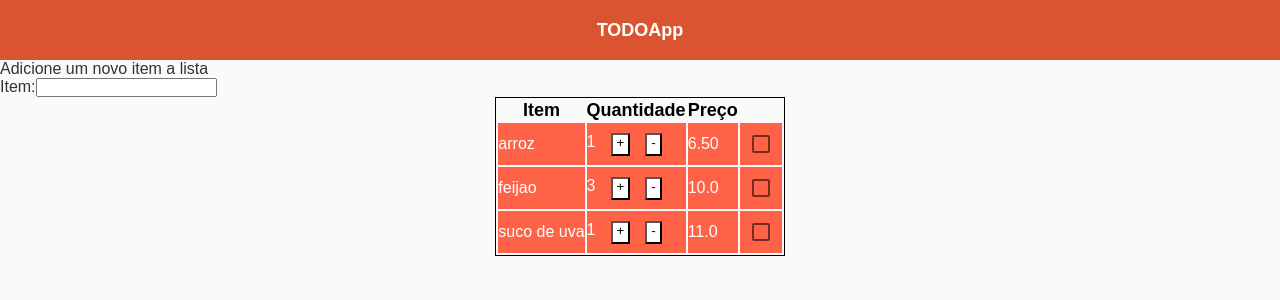
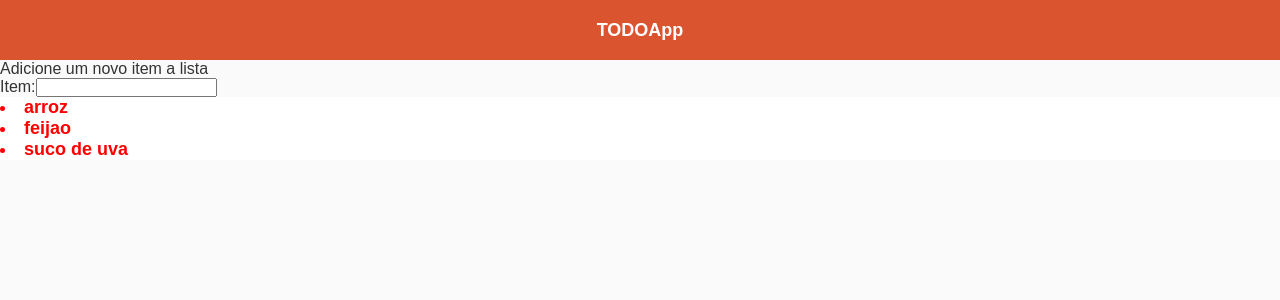
Before and after one commit to raianyrufino/TODOApp, a React (Create React App) app: page / in a window 1280 px wide. Shown: the top 300 px of the page. Built offline with nearby package versions, Linux system fonts and the light colour scheme.

Commit message:
List Itens

```diff
--- a/src/App.js
+++ b/src/App.js
@@ -1,6 +1,4 @@
 import React from 'react';
-// import './App.css';
-// import Tabela from './Tabela';
 
 import "./styles.css";
 
@@ -10,36 +8,16 @@ import Checkboxes from './components/Check/index';
 import Input from './components/Input/index';
 
 function App() {
-
-  const autores =  [
-    {
-      item: 'arroz',
-      quantidade: '1',
-      preco: '6.50'
-    },
-    {
-      item: 'feijao',
-      quantidade: '3',
-      preco: '10.0'
-    },
-    {
-      item: 'suco de uva',
-      quantidade: '1',
-      preco: '11.0'
-    }
-  ];
-
-  return (
+   return (
     <div className="App">
       <Header/>
 
       Adicione um novo item a lista
       <Input/>
 
-      <Tabela autores = { autores }/>
+      <Tabela/>
     </div>
   );
-
 }
 
 export default App;
--- a/src/components/Tabela/index.js
+++ b/src/components/Tabela/index.js
@@ -1,69 +1,134 @@
-import React, {Component} from 'react';
+import React, {useState} from 'react';
 
 import "./styles.css";
 
-import Checkboxes from '../Check/index';
-// import Button from '../Button/index';
+const Tabela = () => {
+    const itens = [
+        {
+          id: 0,
+          status: false,
+          nome: 'arroz',
+          quantidade: '1',
+          preco: '6.50'
+        },
+        {
+          id: 1,
+          status: false,
+          nome: 'feijao',
+          quantidade: '3',
+          preco: '10.0'
+        },
+        {
+          id: 2,
+          status: false,
+          nome: 'suco de uva',
+          quantidade: '1',
+          preco: '11.0'
+        }
+    ];
 
-const TableHead = () => {
+    const[lista, setLista] = useState(itens);
+
+    const riscar = (id) => {
+        const resposta = lista.map(item => {
+        if(item.id === id){
+            item.status = true;
+        }
+        return item;
+        });
+
+        setLista(resposta);
+        console.log(resposta, lista);
+    }
+
     return (
-    <thead>
-        <tr id="tableHead">
-            <th>Item</th>
-            <th>Quantidade</th>
-            <th>Preço</th>
-        </tr>
-    </thead>
+        <div class="tabela">
+            {lista.map((item)=>(
+                <li
+                    key = {item.id}
+                    style = {{textDecoration: item.status ? 'line-through' : '',
+                            color: item.status ? 'green' : 'red'}}
+                    onClick = { () => { riscar(item.id) } }> {item.nome}
+                </li>
+            ))}
+        </div>
     );
 }
 
-const alertChange = (event) => {
-    let item = document.getElementById('item');
-    if(item.style.backgroundColor == 'tomato'){
-        item.style.backgroundColor = 'green';
-        item.style.textDecoration = 'line-through';
-    } else {
-        item.style.removeProperty('text-decoration');
-        item.style.backgroundColor = 'tomato';
-    }
-};
+export default Tabela;
 
 
-const TableBody = props => {
-    const linhas = props.autores.map((linha, index) => {
+// import Checkboxes from '../Check/index';
+// import Button from '../Button/index';
 
-        return (
-            <tr id="item" key={index}>
-                <td>{linha.item}</td>
-                <td>{linha.quantidade}
-                    {/* <Button class="button-quantidade">+</Button>
-                    <Button class="button-quantidade">-</Button> */}
-                    <button onclick="more()" class="button-quantidade">+</button>
-                    <button onclick="less()" class="button-quantidade">-</button>
-                </td>
-                <td>{linha.preco}</td>
-                <td><Checkboxes FuncaoPai={alertChange}/></td>
-            </tr>
-        )
-    });
+// const TableHead = () => {
+//     return (
+//     <thead>
+//         <tr id="tableHead">
+//             <th>Item</th>
+//             <th>Quantidade</th>
+//             <th>Preço</th>
+//         </tr>
+//     </thead>
+//     );
+// }
 
-    return(
-        <tbody>
-            {linhas}
-        </tbody>
-    );
-}
+// const alertChange = (event) => {
+//     let item = document.getElementById('item');
+//     if(item.style.backgroundColor == 'tomato'){
+//         item.style.backgroundColor = 'green';
+//         item.style.textDecoration = 'line-through';
+//     } else {
+//         item.style.removeProperty('text-decoration');
+//         item.style.backgroundColor = 'tomato';
+//     }
+// };
 
-class Tabela extends Component {
-    render() {
-        const {autores} = this.props;
-        return (
-            <table class="item">
-                <TableHead />
-                <TableBody autores = { autores }/>
-            </table>
-        );
-    }
-}
+// // const handleChangeQuantidadeLess = (event) => {
+// //     let item = document.getElementById('item-quantidade');
+// //     item.target.value-1;
+// // }
 
-export default Tabela;
+// // const handleChangeQuantidadeMore = (event) => {
+// //     let item = document.getElementById('item-quantidade');
+// //     item.target.value+1;
+// // }
+
+// const TableBody = props => {
+//     const linhas = props.autores.map((linha, index) => {
+
+//         return (
+//             <tr id="item" key={index}>
+//                 <td>{linha.item}</td>
+//                 <td id="item-quantidade">{linha.quantidade}
+//                     {/* <Button FuncaoPai={handleChangeQuantidadeMore} class="button-quantidade">+</Button>
+//                     <Button FuncaoPai={handleChangeQuantidadeLess} class="button-quantidade">-</Button> */}
+//                     <button onclick="more()" class="button-quantidade">+</button>
+//                     <button onclick="less()" class="button-quantidade">-</button>
+//                 </td>
+//                 <td>{linha.preco}</td>
+//                 <td><Checkboxes FuncaoPai={alertChange}/></td>
+//             </tr>
+//         )
+//     });
+
+//     return(
+//         <tbody>
+//             {linhas}
+//         </tbody>
+//     );
+// }
+
+// class Tabela extends Component {
+//     render() {
+//         const {autores} = this.props;
+//         return (
+//             <table class="item">
+//                 <TableHead />
+//                 <TableBody autores = { autores }/>
+//             </table>
+//         );
+//     }
+// }
+
+// export default Tabela;
--- a/src/components/Tabela/styles.css
+++ b/src/components/Tabela/styles.css
@@ -1,10 +1,10 @@
-#tableHead{
+.tabela{
+    background-color: white;
     color: #000000;
     font-size: 18px;
     font-weight: bold;
-
 }
-
+/*
 #item{
     color: #ffffff;
     font-style: normal;
@@ -28,4 +28,4 @@
 .button-quantidade:hover{
     color: white;
     background-color: black;
-}
+} */
```
Also changed, not shown: src/components/Button/index.js (+15 -22 lines), src/components/Input/index.js (+0 -8 lines), src/components/Button/styles.css (added).
